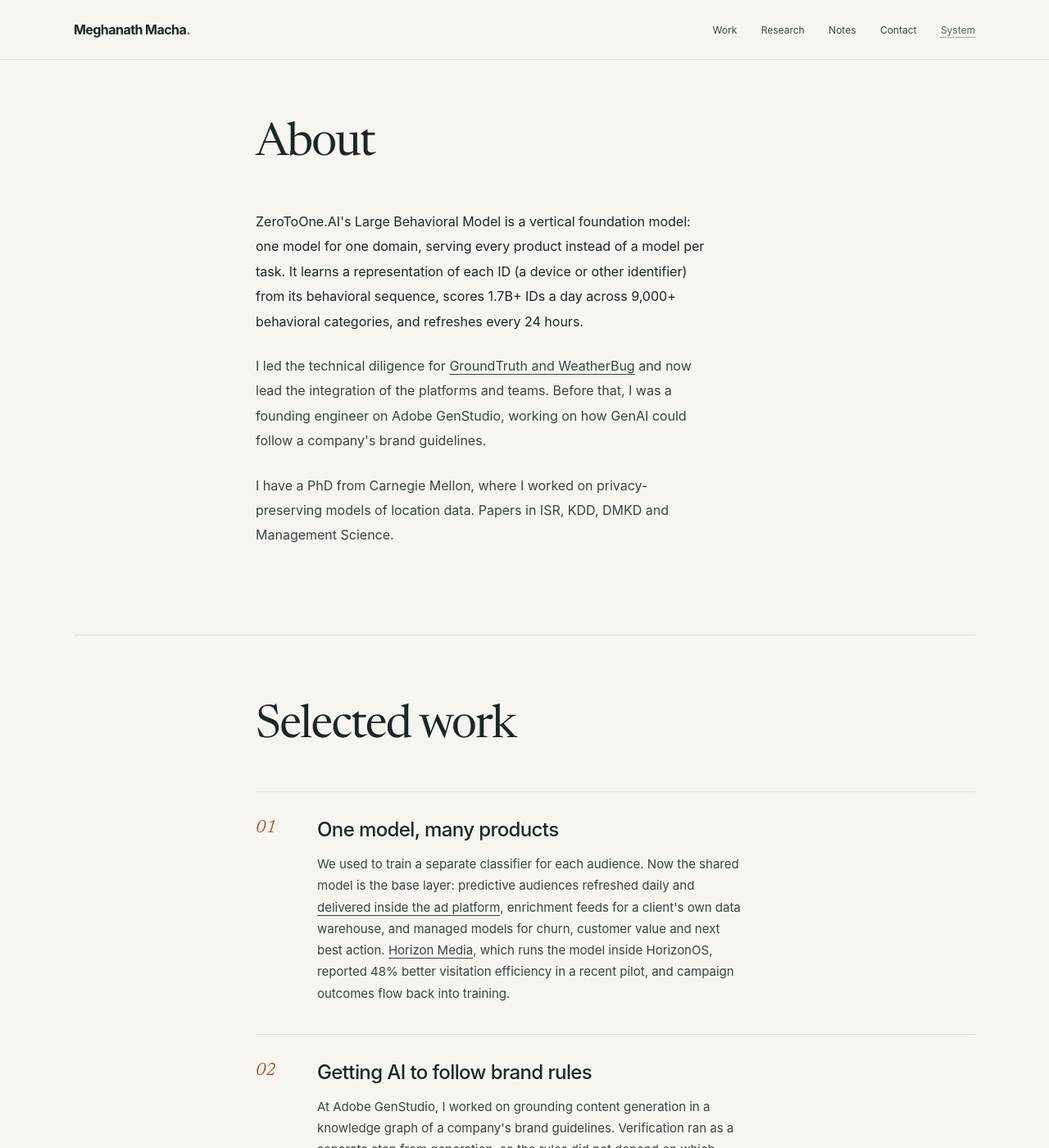
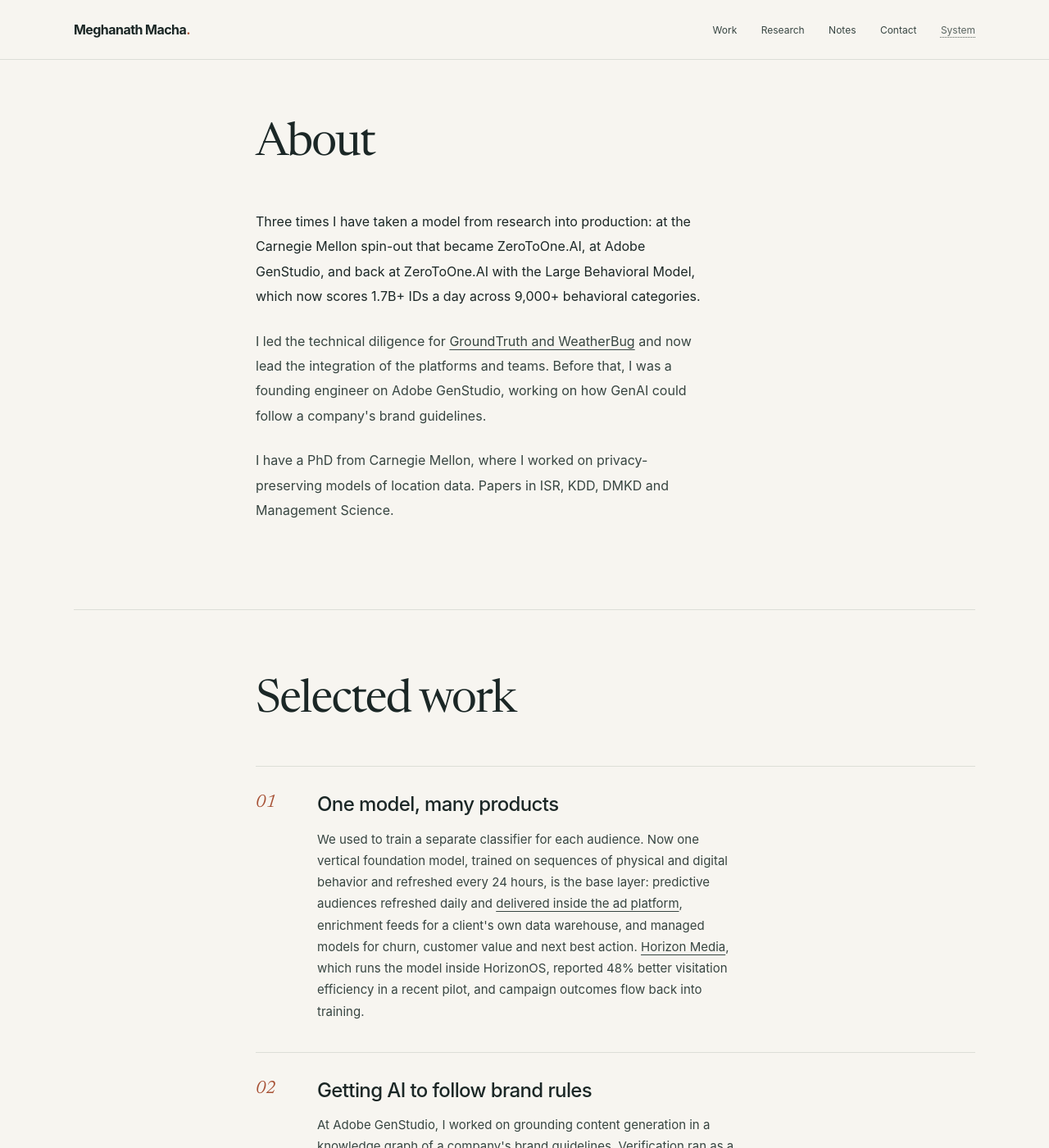
Before and after one commit to mmacha/mmacha.github.io, a Jekyll site: the page built from index.html, in a window 1280 px wide and 1400 px high, scrolled down 628 px. Shown: the whole window at 82% size. Built offline with Jekyll 4.4.1, drawn with Linux system fonts in a browser that asks for light colours; some of the changed text lies outside the part shown.

Commit message:
About as the arc, diligence as work item 04, static Theme label
Co-Authored-By: Claude Fable 5.1 <noreply@anthropic.com>

```diff
--- a/_layouts/default.html
+++ b/_layouts/default.html
@@ -172,7 +172,7 @@
       <a href="/#research">Research</a>
       <a href="/notes/"{% if is_note %} aria-current="page"{% endif %}>Notes</a>
       <a href="/#contact">Contact</a>
-      <button type="button" class="theme-toggle" id="theme-toggle" aria-live="polite" aria-label="Theme: System. Switch to light.">System</button>
+      <button type="button" class="theme-toggle" id="theme-toggle" aria-live="polite" aria-label="Theme: System. Switch to light.">Theme</button>
     </nav>
   </div>
 </header>
--- a/index.html
+++ b/index.html
@@ -22,7 +22,7 @@ og_type: profile
   <section id="about" class="section wrap" aria-labelledby="about-title">
     <div class="section-head"><div></div><div><h2 id="about-title">About</h2></div></div>
     <div class="two-col"><div></div><div class="bio-content">
-      <p>ZeroToOne.AI's Large Behavioral Model is a vertical foundation model: one model for one domain, serving every product instead of a model per task. It learns a representation of each ID (a device or other identifier) from its behavioral sequence, scores 1.7B+ IDs a day across 9,000+ behavioral categories, and refreshes every 24 hours.</p>
+      <p>Three times I have taken a model from research into production: at the Carnegie Mellon spin-out that became ZeroToOne.AI, at Adobe GenStudio, and back at ZeroToOne.AI with the Large Behavioral Model, which now scores 1.7B+ IDs a day across 9,000+ behavioral categories.</p>
       <p>I led the technical diligence for <a href="https://www.prnewswire.com/news-releases/zerotooneai-acquires-groundtruth-to-deploy-at-scale-an-ai-driven-predictive-intelligence-platform-for-enterprise-decision-systems-302724815.html" target="_blank" rel="noopener noreferrer">GroundTruth and WeatherBug</a> and now lead the integration of the platforms and teams. Before that, I was a founding engineer on Adobe GenStudio, working on how GenAI could follow a company's brand guidelines.</p>
       <p>I have a PhD from Carnegie Mellon, where I worked on privacy-preserving models of location data. Papers in ISR, KDD, DMKD and Management Science.</p>
     </div></div>
@@ -33,7 +33,7 @@ og_type: profile
     <div class="work-list">
       <article class="work-item"><div class="work-number">01</div><div>
         <h3>One model, many products</h3>
-        <p>We used to train a separate classifier for each audience. Now the shared model is the base layer: predictive audiences refreshed daily and <a href="https://www.groundtruth.com/article/zerotoone-ai-dynamic-intent-prediction/" target="_blank" rel="noopener noreferrer">delivered inside the ad platform</a>, enrichment feeds for a client's own data warehouse, and managed models for churn, customer value and next best action. <a href="https://martech-pulse.com/text-interviews/horizon-media-evp-head-of-platform-partnerships-john-koenigsbergs-exclusive-interview-with-martech-pulse-on-predictive-ai/" target="_blank" rel="noopener noreferrer">Horizon Media</a>, which runs the model inside HorizonOS, reported 48% better visitation efficiency in a recent pilot, and campaign outcomes flow back into training.</p>
+        <p>We used to train a separate classifier for each audience. Now one vertical foundation model, trained on sequences of physical and digital behavior and refreshed every 24 hours, is the base layer: predictive audiences refreshed daily and <a href="https://www.groundtruth.com/article/zerotoone-ai-dynamic-intent-prediction/" target="_blank" rel="noopener noreferrer">delivered inside the ad platform</a>, enrichment feeds for a client's own data warehouse, and managed models for churn, customer value and next best action. <a href="https://martech-pulse.com/text-interviews/horizon-media-evp-head-of-platform-partnerships-john-koenigsbergs-exclusive-interview-with-martech-pulse-on-predictive-ai/" target="_blank" rel="noopener noreferrer">Horizon Media</a>, which runs the model inside HorizonOS, reported 48% better visitation efficiency in a recent pilot, and campaign outcomes flow back into training.</p>
       </div></article>
       <article class="work-item"><div class="work-number">02</div><div>
         <h3>Getting AI to follow brand rules</h3>
@@ -42,6 +42,10 @@ og_type: profile
       <article class="work-item"><div class="work-number">03</div><div>
         <h3>Audiences you can describe and check</h3>
         <p>Audience requests used to go through engineers and took about two weeks. Now a planner describes who they want to reach, the agent turns that into an audience definition over the model's predictions, and the planner reviews what the system understood before using it. Time to a new audience is 24 to 48 hours, set by the daily scoring refresh rather than by the agent. The definition is a readable object rather than a trained artifact, so it can be checked, compared and reused across products.</p>
+      </div></article>
+      <article class="work-item"><div class="work-number">04</div><div>
+        <h3>Deciding what to buy and what to build</h3>
+        <p>Before ZeroToOne.AI acquired GroundTruth and WeatherBug, I led the technical diligence: what each platform could do, what would have to be rebuilt, and where their data and identity systems overlapped with ours. The integration plan that followed had to keep two live ad platforms running while the models, data layer and teams were brought together. That is the work I lead now.</p>
       </div></article>
     </div>
   </section>
```
